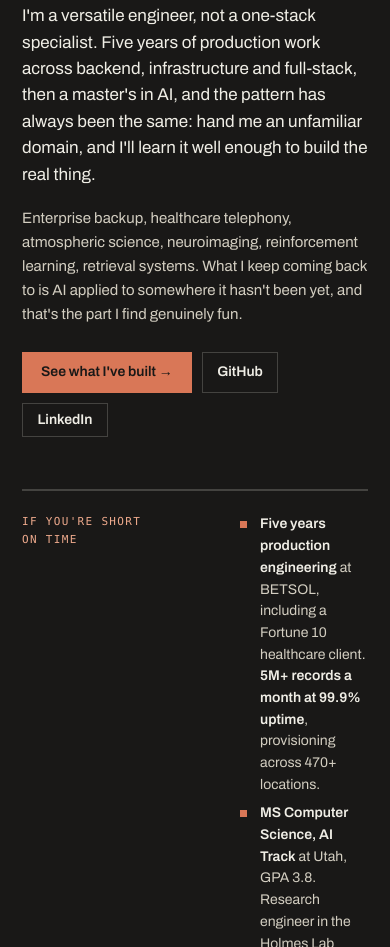
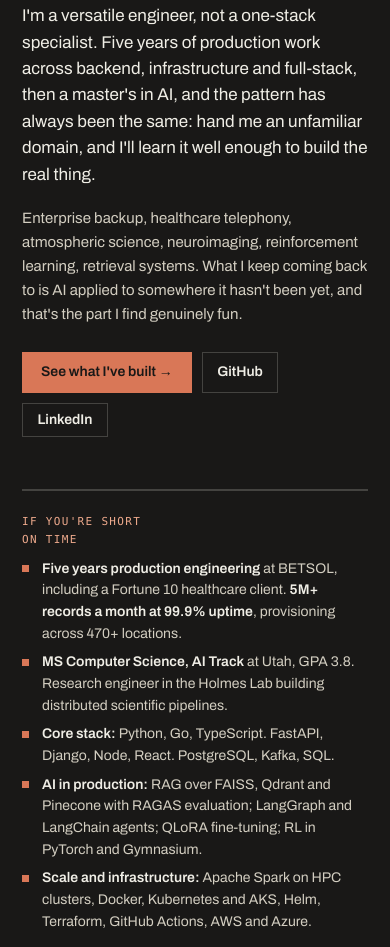
Before and after one commit to Loadingname91/Portfolio-Hitesh, a plain HTML site: page site/index.html in a window 390 px wide. Shown: the part 1053-2000 px from the top of the page. Drawn offline with Linux system fonts and the light colour scheme; no server answers; files whose address does not match are found by name.

Commit message:
style: adjust tldr grid layout for mobile responsiveness

```diff
--- a/site/styles.css
+++ b/site/styles.css
@@ -180,6 +180,7 @@ a:hover{color:var(--color-accent)}
    ============================================================ */
 @media (max-width: 900px){
   .wrap{padding:0 22px}
+  #tldr .rv{grid-template-columns:1fr!important;gap:10px!important}
   .hero-grid{grid-template-columns:1fr!important}
   .hero-grid h1{font-size:44px!important}
   .hero-side{order:-1;max-width:260px}
```
